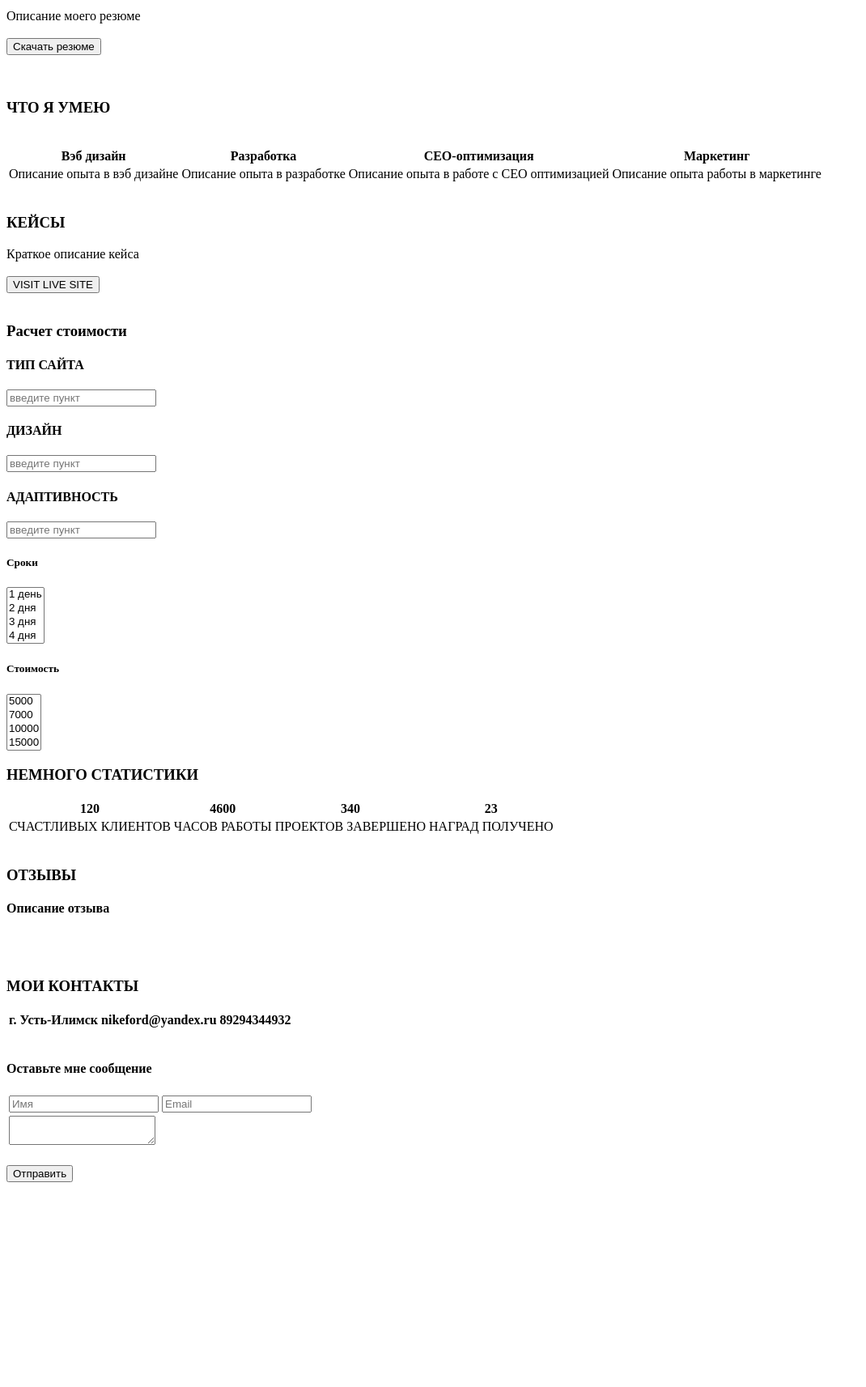
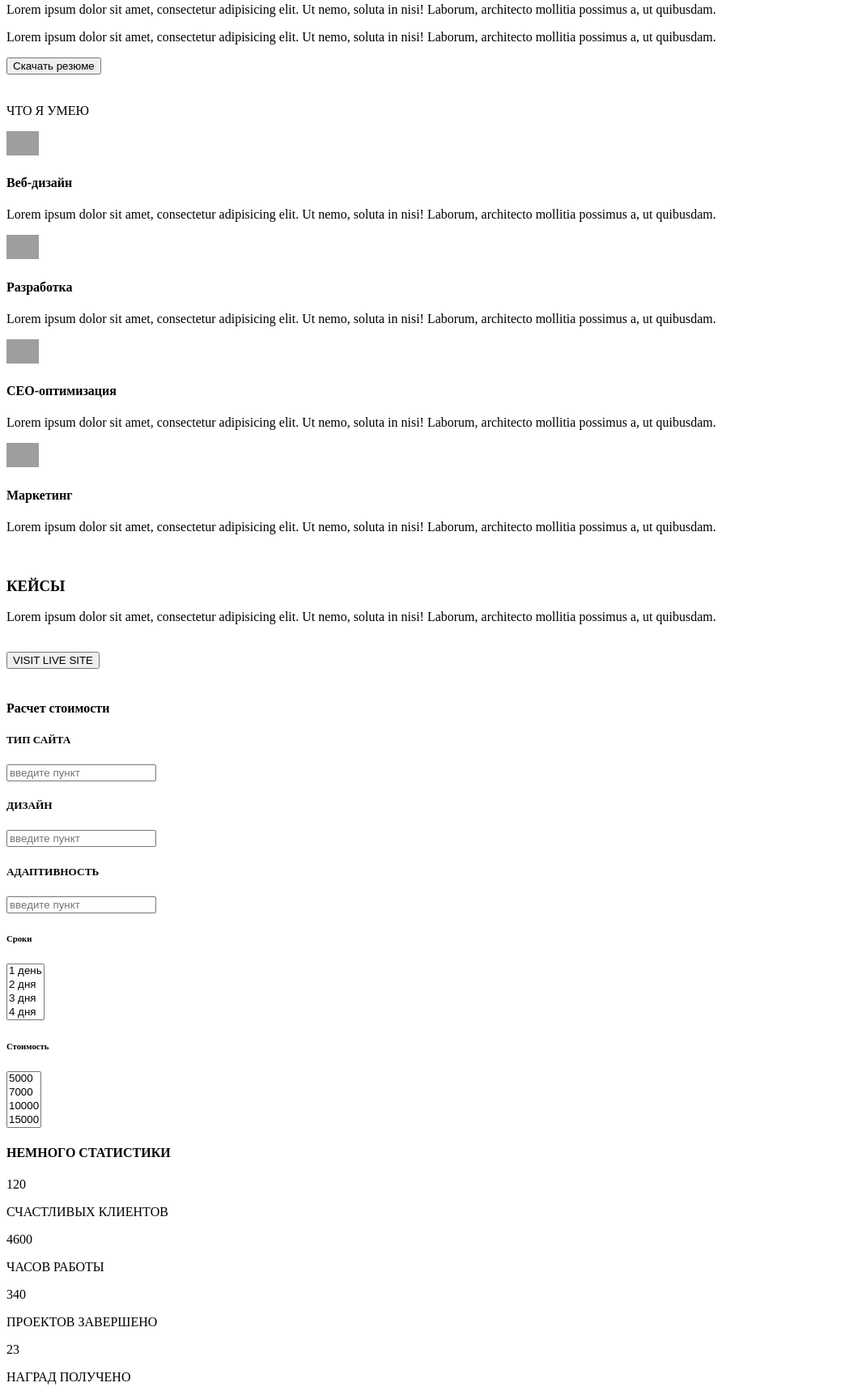
Before and after one commit to MADNIKE1991/MADNIKE1991.github.io, a plain HTML site: page src/index.html in a window 1280 px wide. Shown: the part 357-2070 px from the top of the page at 81% size, without its empty margins (0-1070 px from the left). Before the commit the page ends 1825 px from the top, so only its background shows below. Drawn offline with Linux system fonts and the light colour scheme; grey boxes are pictures that could not be loaded.

Commit message:
Загрузил исправленную версию
убрал таблицы, использовал абзацы, добавил картинки

```diff
--- a/src/index.html
+++ b/src/index.html
@@ -22,86 +22,81 @@
 
 	<div class="main" </div>
 	<div class="title_container"
-	<span><h4> Привет <br> Я Никита Меньшаев
-</h4></span>
+	<h2> Привет <br> Я Никита Меньшаев
+</h2>
 <h3> Фулл стэк вэб разработчик </h3>
 <input type = "submit" value = "Обо мне">
 <input type = "submit" value = "Мои работы">  </div> <br>
 <div class="обо мне" </div> <h3>ОБО МНЕ</h3>
-<span> Описание моего резюме </span> <br></br>
+<p>Lorem ipsum dolor sit amet, consectetur adipisicing elit.
+Ut nemo, soluta in nisi! Laborum, architecto mollitia possimus a, ut quibusdam.</p> </<br>
+<p>Lorem ipsum dolor sit amet, consectetur adipisicing elit.
+Ut nemo, soluta in nisi! Laborum, architecto mollitia possimus a, ut quibusdam.</p>
 <input type = "submit" value = "Скачать резюме">  </div> <br><br>
-<div class="что я умею" </div> <h3> ЧТО Я УМЕЮ</h3> <br>
-<table>
-<tr>
-<th> Вэб дизайн </th>
-<th> Разработка </th>
-<th> СЕО-оптимизация </th>
-<th> Маркетинг </th>
-</tr>
-<tr>
-<td> Описание опыта в вэб дизайне </td>
-<td> Описание опыта в разработке </td>
-<td> Описание опыта в работе с СЕО оптимизацией </td>
-<td> Описание опыта работы в маркетинге </td>
-</tr>
-</table> <br>
+<div class= "item_skills"<h3>ЧТО Я УМЕЮ</h3>
+<p> <img src="https://w7.pngwing.com/pngs/67/430/png-transparent-laptop-computer-monitors-computer-icons-desktop-computers-pc-angle-electronics-rectangle.png" alt="Изображение" width = "40"> </p>
+<h4> Веб-дизайн </h4>
+<p>Lorem ipsum dolor sit amet, consectetur adipisicing elit.
+Ut nemo, soluta in nisi! Laborum, architecto mollitia possimus a, ut quibusdam.</p>
+<p> <img src="https://image.flaticon.com/icons/png/512/136/136446.png" alt="Изображение" width = "40"> </p>
+<h4>Разработка </h4>
+<p>Lorem ipsum dolor sit amet, consectetur adipisicing elit.
+Ut nemo, soluta in nisi! Laborum, architecto mollitia possimus a, ut quibusdam.</p>
+<p> <img src="https://e7.pngegg.com/pngimages/623/673/png-clipart-rocket-launch-spacecraft-computer-icons-rocket-infographic-angle.png" alt="Изображение" width = "40"> </p>
+<h4>СЕО-оптимизация</h4>
+<p>Lorem ipsum dolor sit amet, consectetur adipisicing elit.
+Ut nemo, soluta in nisi! Laborum, architecto mollitia possimus a, ut quibusdam.</p>
+<p> <img src="https://opt-1104198.ssl.1c-bitrix-cdn.ru/upload/iblock/195/megaphone_155780_1280.png?162279829575934" alt="Изображение" width = "40">
+<h4>Маркетинг</h4>
+<p>Lorem ipsum dolor sit amet, consectetur adipisicing elit.
+Ut nemo, soluta in nisi! Laborum, architecto mollitia possimus a, ut quibusdam.</p>
+</div>
+<br>
 <div class="Кейсы" </div> <h3> КЕЙСЫ</h3>
-<span> Краткое описание кейса  </span> <br><br>
+<p>Lorem ipsum dolor sit amet, consectetur adipisicing elit.
+Ut nemo, soluta in nisi! Laborum, architecto mollitia possimus a, ut quibusdam.</p>
+ <br>
 <input type = "submit" value = "VISIT LIVE SITE">  </div> <br>
-<div class="Расчет стоимости" </div> <h3> Расчет стоимости</h3>
-<span> <h4> ТИП САЙТА </h4> </span>
+<div class="Расчет стоимости" </div> <h4> Расчет стоимости</h4>
+<h5> ТИП САЙТА </h5>
 <input type "text" name "text input" value "" placeholder="введите пункт">
-<span> <h4> ДИЗАЙН </h4> </span>
+ <h5> ДИЗАЙН </h5>
 <input type "text" name "text input" value "" placeholder="введите пункт">
-<span> <h4> АДАПТИВНОСТЬ </h4> </span>
+<h5> АДАПТИВНОСТЬ </h5>
 <input type "text" name "text input" value "" placeholder="введите пункт"> <br>
-<span> <h5> Сроки </h5> </span>
+<h6> Сроки </h6>
  <select name = "list 1" id ="list" multiple>
 <option value = "Opt1"> 1 день</option>
 <option value = "Opt2"> 2 дня</option>
 <option value = "Opt3"> 3 дня</option>
 <option value = "Opt4"> 4 дня</option> </select> <br>
-<span> <h5> Стоимость </h5>  </span>
+<h6> Стоимость </h6>
 <select name = "list 2" id ="list2" multiple>
 <option value = "Opt1"> 5000</option>
 <option value = "Opt2"> 7000</option>
 <option value = "Opt3"> 10000</option>
 <option value = "Opt4"> 15000</option>
 </select> <br>
-<div class="Немного статистики" </div> <h3> НЕМНОГО СТАТИСТИКИ</h3>
-<table>
-<tr>
-<th> 120 </th>
-<th> 4600 </th>
-<th> 340 </th>
-<th> 23 </th>
-</tr>
-<tr>
-<td> СЧАСТЛИВЫХ КЛИЕНТОВ </td>
-<td> ЧАСОВ РАБОТЫ </td>
-<td> ПРОЕКТОВ ЗАВЕРШЕНО</td>
-<td> НАГРАД ПОЛУЧЕНО </td>
-</tr>
-</table> <br>
+<div class="Немного статистики" </div> <h4> НЕМНОГО СТАТИСТИКИ</h4>
+120
+<p> СЧАСТЛИВЫХ КЛИЕНТОВ </p>
+4600
+<p> ЧАСОВ РАБОТЫ </p>
+340
+<p> ПРОЕКТОВ ЗАВЕРШЕНО</p>
+23
+<p> НАГРАД ПОЛУЧЕНО </p><br>
 <div class="Отзывы" </div> <h3>ОТЗЫВЫ</h3>
-<span>  <h4>Описание отзыва</h4></span> <br><br>
+<p><p>Lorem ipsum dolor sit amet, consectetur adipisicing elit.
+Ut nemo, soluta in nisi! Laborum, architecto mollitia possimus a, ut quibusdam.</p></p><br>
 <div class="fouter" </div> <h3>МОИ КОНТАКТЫ</h3>
-<table>
-<tr>
-<th> г. Усть-Илимск </th>
-<th> nikeford@yandex.ru </th>
-<th> 89294344932 </th>
-</tr>
-</table> <br>
+г. Усть-Илимск <br>
+nikeford@yandex.ru <br>
+89294344932<br>
  <h4>Оставьте мне сообщение </h4>
-<table>
-<tr>
-<th> <input type "text" name "text input" value "" placeholder="Имя">  </th>
-<th> <input type "text" name "text input" value "" placeholder="Email">  </th>
-</tr>
-<tr>
-<td> <textarea name "сообщение" value "" placeholder="Сообщение"> </textarea></td>
-</table> <br>
+<p><input type "text" name "text input" value "" placeholder="Имя">  </p>
+<p> <input type "text" name "text input" value "" placeholder="Email">  </p>
+<p> <textarea name "сообщение" value "" placeholder="Сообщение"> </textarea></p> <br>
 <input type = "submit" value = "Отправить">
 	 </body>
  </html>
```
